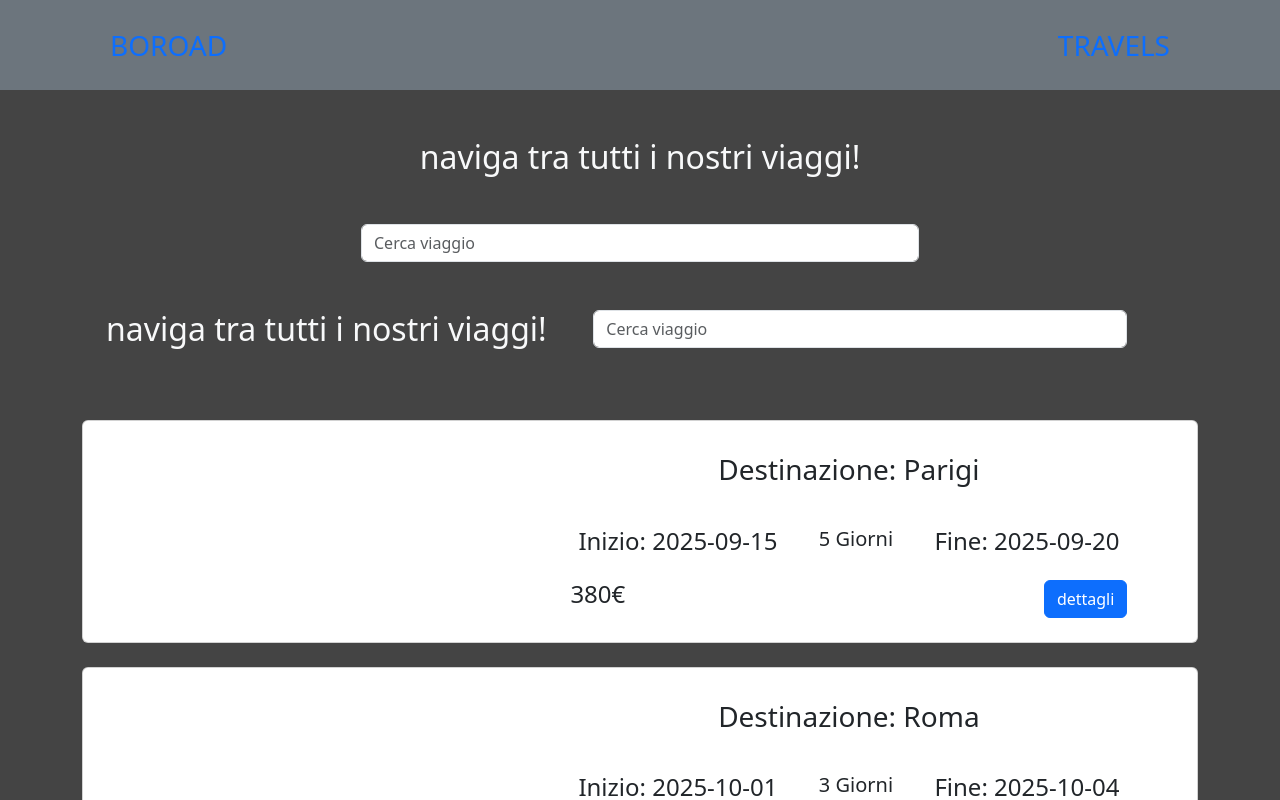
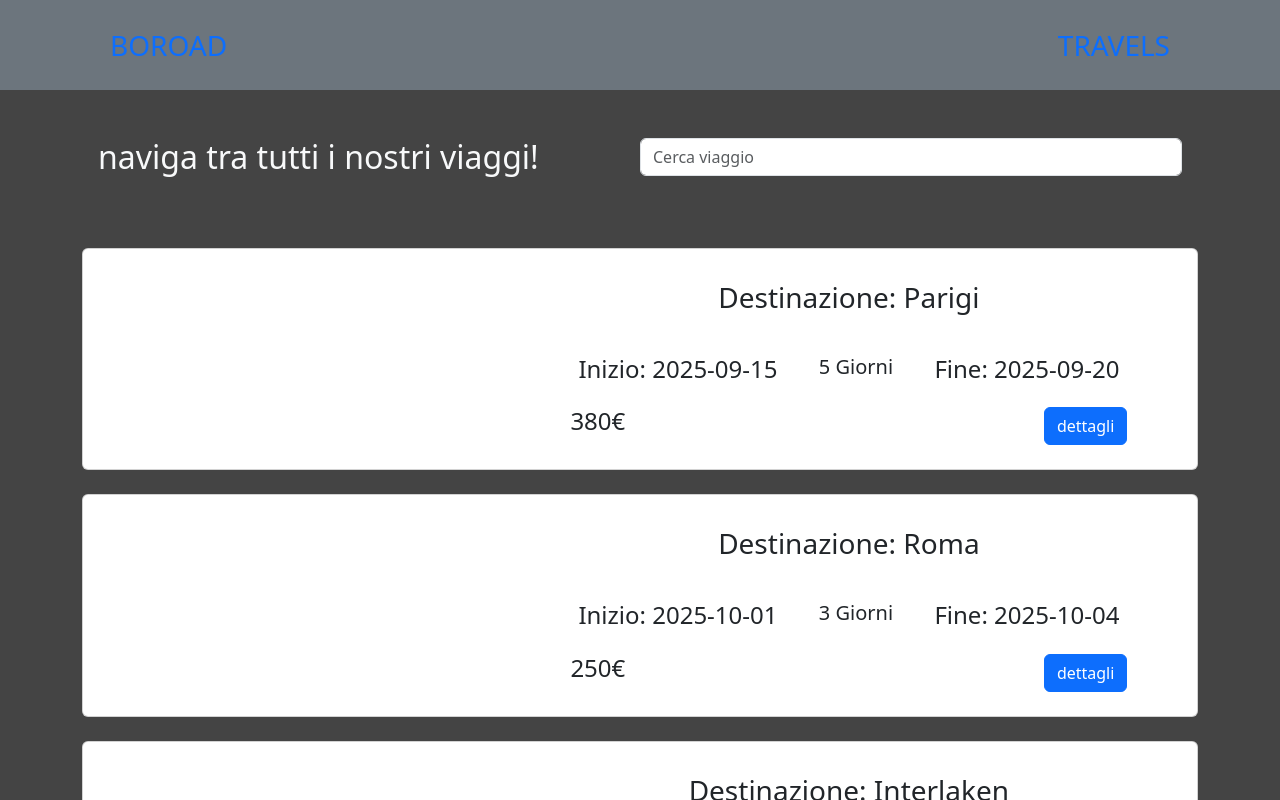
Before and after one commit to simoneburrai/boo-road-webapp, a React (Vite) app: page /travels in a window 1280 px wide. Shown: the top 800 px of the page. Built offline with nearby package versions, Linux system fonts and the light colour scheme.

Commit message:
feat: style changes

```diff
--- a/src/components/SearchBarTravel.jsx
+++ b/src/components/SearchBarTravel.jsx
@@ -15,7 +15,7 @@ const SearchBarTravel = ({ onSearch }) => {
             placeholder="Cerca viaggio"
             value={searchValue}
             onChange={handleChange}
-            className="form-control mx-auto w-50 mb-4"
+            className="form-control w-50 mb-4"
         />
     )
 }
--- a/src/pages/AllTravels.jsx
+++ b/src/pages/AllTravels.jsx
@@ -20,15 +20,12 @@ const AllTravels = () => {
     };
     return (
         <div>
-            <div>
-                <h2 className="my-5 text-center text-light">naviga tra tutti i nostri viaggi!</h2>
+            <div className="d-flex flex-row my-5 justify-content-between mx-3">
+                <h2 className=" text-center text-light">naviga tra tutti i nostri viaggi!</h2>
                 <SearchBarTravel onSearch={handleSearch} />
-                <div className="d-flex flex-row my-5 justify-content-between mx-4">
-                    <h2 className="text-center text-light">naviga tra tutti i nostri viaggi!</h2>
-                    <SearchBarTravel />
-                </div>
-                <TravelCard travels={filteredTravels} />
+
             </div>
+            <TravelCard travels={filteredTravels} />
         </div>
     )
 }
```
